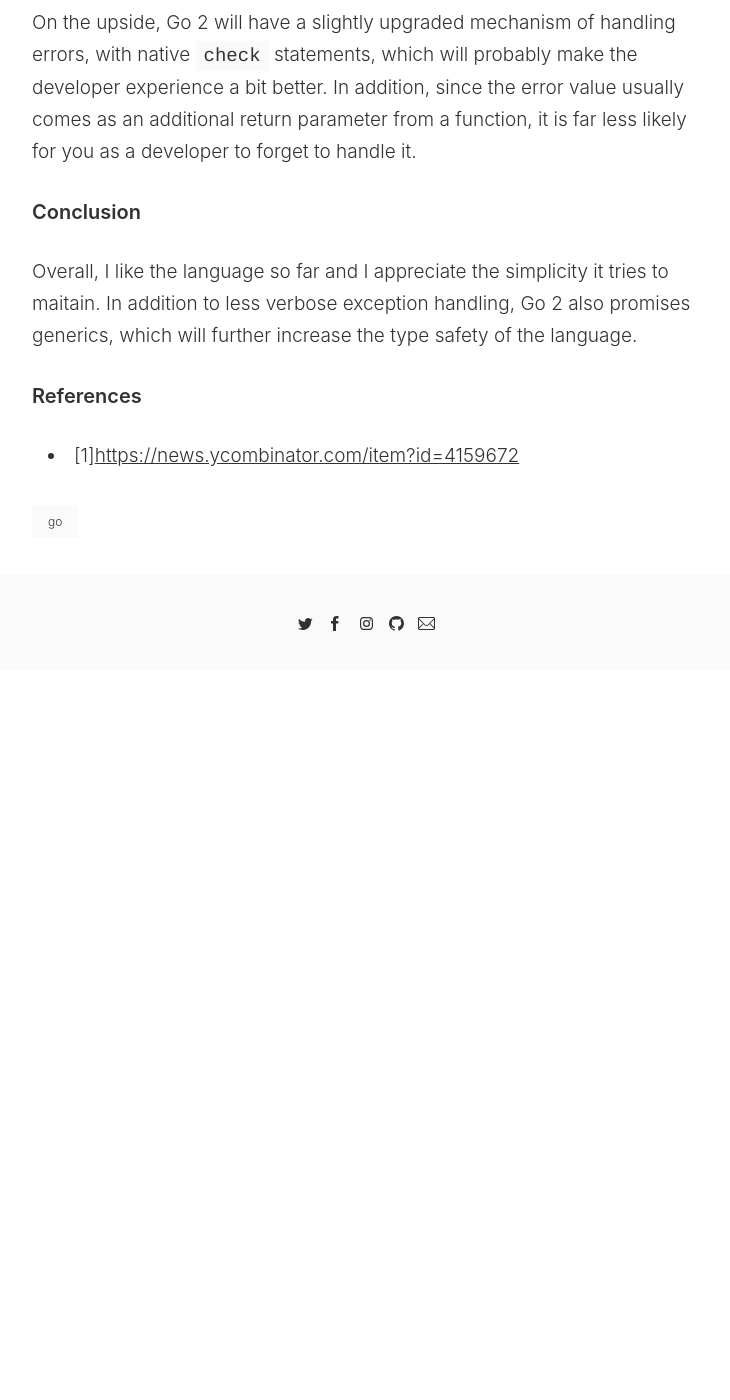
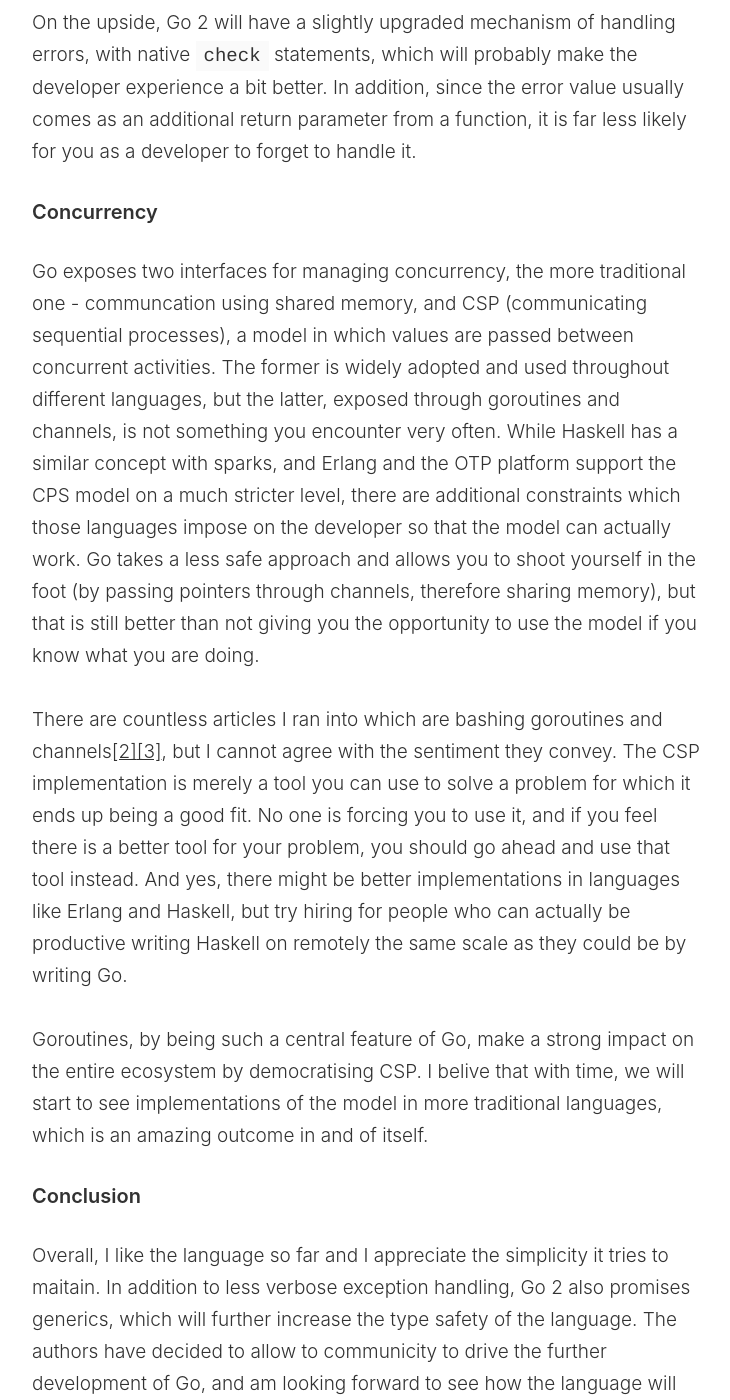
Before and after one commit to fpetkovski/fpetkovski.github.io, a Jekyll site: the page built from _posts/2018-01-16-my-impression-of-golang.markdown, in a window 1280 px wide and 1400 px high, scrolled down 4580 px. Shown: the whole window, without its empty margins (274-1004 px from the left). Built offline with Jekyll 4.4.1, drawn with Linux system fonts in a browser that asks for light colours; before the commit the page ends 5250 px from its top, so only the background shows below that; some of the changed text lies outside the part shown.

Commit message:
Add concurrency section

```diff
--- a/_posts/2018-01-16-my-impression-of-golang.markdown
+++ b/_posts/2018-01-16-my-impression-of-golang.markdown
@@ -90,9 +90,21 @@ Reading through the explanation, I could see why one would find exceptions to be
 
 On the upside, Go 2 will have a slightly upgraded mechanism of handling errors, with native `check` statements, which will probably make the developer experience a bit better. In addition, since the error value usually comes as an additional return parameter from a function, it is far less likely for you as a developer to forget to handle it.
 
+#### Concurrency
+
+Go exposes two interfaces for managing concurrency, the more traditional one - communcation using shared memory, and CSP (communicating sequential processes), a model in which values are passed between concurrent activities. The former is widely adopted and used throughout different languages, but the latter, exposed through goroutines and channels, is not something you encounter very often. While Haskell has a similar concept with sparks, and Erlang and the OTP platform support the CPS model on a much stricter level, there are additional constraints which those languages impose on the developer so that the model can actually work. Go takes a less safe approach and allows you to shoot yourself in the foot (by passing pointers through channels, therefore sharing memory), but that is still better than not giving you the opportunity to use the model if you know what you are doing.
+
+There are countless articles I ran into which are bashing goroutines and channels[[2]](https://medium.com/@sargun/go-concurrency-considered-harmful-26499a422830)[[3]](https://www.jtolio.com/2016/03/go-channels-are-bad-and-you-should-feel-bad), but I cannot agree with the sentiment they convey. The CSP implementation is merely a tool
+you can use to solve a problem for which it ends up being a good fit. No one is forcing you to use it, and if you feel there is a better tool for your problem, you should go ahead and use that tool instead. And yes, there might be better implementations in languages like Erlang and Haskell, but try hiring for people who can actually be productive writing Haskell on remotely the same scale as they could be by writing Go.
+
+Goroutines, by being such a central feature of Go, make a strong impact on the entire ecosystem by democratising CSP. I belive that with time, we will start to see implementations
+of the model in more traditional languages, which is an amazing outcome in and of itself.
+
 #### Conclusion
 
-Overall, I like the language so far and I appreciate the simplicity it tries to maitain. In addition to less verbose exception handling, Go 2 also promises generics, which will further increase the type safety of the language.
+Overall, I like the language so far and I appreciate the simplicity it tries to maitain. In addition to less verbose exception handling, Go 2 also promises generics, which will further increase the type safety of the language. The authors have decided to allow to communicity to drive the further development of Go, and am looking forward to see how the language will evolve in the future.
 
 #### References
 * [1]<https://news.ycombinator.com/item?id=4159672>
+* [2]<https://medium.com/@sargun/go-concurrency-considered-harmful-26499a422830>
+* [3]<https://www.jtolio.com/2016/03/go-channels-are-bad-and-you-should-feel-bad>
```
